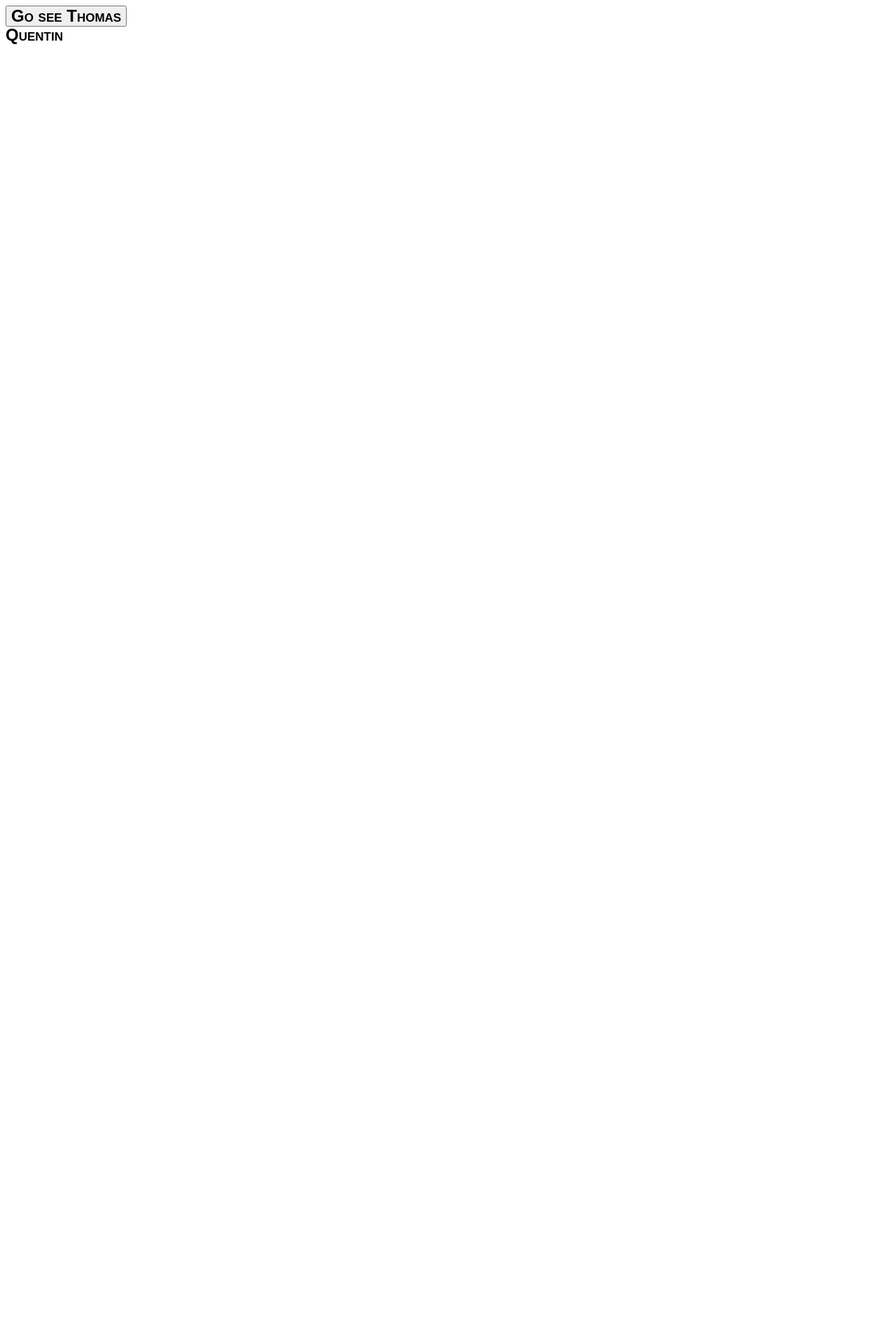
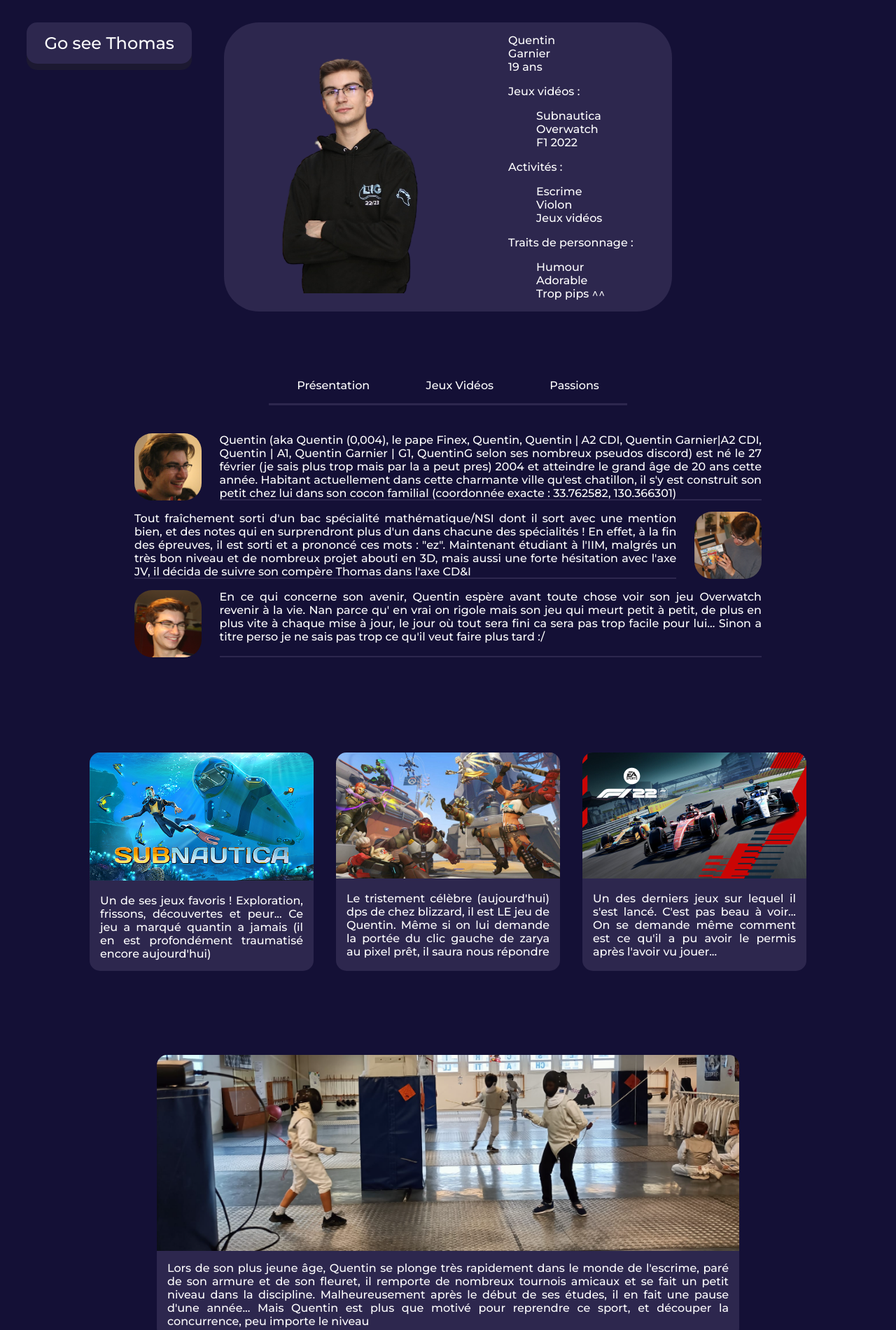
Before and after one commit to ThomasCandille/School_Training_Git, a plain HTML site: page quentin.html in a window 1280 px wide. Shown: the top 1900 px of the page at 70% size. Before the commit the page ends 800 px from the top, so only its background shows below. Drawn offline with Linux system fonts and the light colour scheme.

Commit message:
💥 all content added

```diff
--- /dev/null
+++ b/quentin.css
@@ -0,0 +1,237 @@
+@import url('https://fonts.googleapis.com/css2?family=Montserrat:wght@500&display=swap');
+
+*,*::before,*::after{
+  box-sizing: border-box;
+  font-family: 'Montserrat', sans-serif;
+  color: white;
+}
+
+body{
+  background-color: #141036;
+}
+
+#button_see_thomas {
+  position: fixed;
+  left: 3vw;
+  display: inline-block;
+  padding: 15px 25px;
+  font-size: 24px;
+  cursor: pointer;
+  text-align: center;
+  text-decoration: none;
+  outline: none;
+  color: #fff;
+  background-color: #2d274e;
+  border: none;
+  border-radius: 15px;
+  box-shadow: 0 9px #1c1931;
+}
+
+#button_see_thomas:hover {background-color: #231f3f}
+
+#button_see_thomas:active {
+  background-color: #18152b;
+  box-shadow: 0 5px #121020;
+  transform: translateY(4px);
+}
+
+ul{
+  list-style: none;
+}
+
+#first_div{
+  display: flex;
+  margin-top: 4vh;
+  margin-bottom: 10vh;
+  justify-content: center;
+}
+
+#first_div_element{
+  width: 50vw;
+  display: flex;
+  align-items: center;
+  justify-content: space-around;
+  background-color: #2d274e;
+  border-radius: 50px;
+}
+
+#img_quentin{
+  height: 45vh;
+}
+
+#navbar{
+  display: flex;
+  justify-content: center;
+}
+
+#navbar_container{
+  width: 40vw;
+  border-bottom: 3px solid #2d274e;
+  display: flex;
+  justify-content: space-around;
+}
+
+a:link {
+  text-decoration: none;
+}
+
+a:visited {
+  text-decoration: none;
+}
+
+a:hover {
+  text-decoration: underline;
+  text-transform: uppercase;
+  color: yellow;
+}
+
+a:active {
+  text-decoration:none;
+}
+
+#second_div{
+  display: flex;
+  justify-content: center;
+  margin-top: 5vh;
+  margin-bottom: 5vh;
+}
+
+#second_div_container{
+  width: 70vw;
+  display: flex;
+  flex-direction: column;
+}
+
+.second_div_p{
+  height: 12vh;
+  text-align: justify;
+  margin-top: 0;
+  border-bottom: 2px solid #2d274e;
+}
+
+#second_div_img_1{
+  height: 12vh;
+  margin-right: 2vw;
+  border-radius: 25px;
+  transition: 1s;
+}
+
+#second_div_img_1:hover{
+  transform: scale(150%);
+  transition: 1s;
+}
+
+#second_div_img_2{
+  height: 12vh;
+  margin-left: 2vw;
+  border-radius: 25px;
+  transition: 1s;
+}
+
+#second_div_img_2:hover{
+  transform: scale(150%);
+  transition: 1s;
+}
+
+#second_div_img_3{
+  height: 12vh;
+  margin-right: 2vw;
+  border-radius: 25px;
+  transition: 1s;
+}
+
+#second_div_img_3:hover{
+  transform: scale(150%);
+  transition: 1s;
+}
+
+.second_div_container_part{
+  display: flex;
+}
+
+#third_div{
+  display: flex;
+  justify-content: center;
+  margin-top: 15vh;
+  margin-bottom: 5vh;
+}
+
+#third_div_container{
+  width: 80vw;
+  display: flex;
+  flex-direction: row;
+  justify-content: space-between;
+}
+
+.third_div_container_part{
+  width: 25vw;
+  background-color: #2d274e;
+  border-radius: 15px;
+}
+
+.third_div_container_img{
+  width: 25vw;
+  border-radius: 15px 15px 0 0;
+}
+
+.third_div_container_p{
+  text-align: justify;
+  margin: 15px;
+}
+
+#fourth_div{
+  display: flex;
+  justify-content: center;
+  margin-top: 15vh;
+  margin-bottom: 5vh;
+}
+
+#fourth_div_container{
+  width: 65vw;
+  display: flex;
+  flex-direction: column;
+  align-items: center;
+}
+
+#fourth_div_container_img_1{
+  width: 65vw;
+  border-radius: 15px 15px 0 0;
+}
+
+#fourth_div_container_down{
+  display: flex;
+  width: 65vw;
+  flex-direction: row;
+  justify-content: space-evenly;
+
+}
+
+#fourth_div_container_part{
+  display: flex;
+  flex-direction: column;
+  justify-content: center;
+  align-items: center;
+  background-color: #2d274e;
+  border-radius: 15px;
+  margin-bottom: 5vh;
+}
+
+.fourth_div_container_down_part{
+  display: flex;
+  flex-direction: column;
+  justify-content: center;
+  align-items: center;
+  width: 25vw;
+  border-radius: 15px;
+  background-color: #2d274e;
+}
+
+.fourth_div_container_img{
+  width: 25vw;
+  border-radius: 15px 15px 0 0;
+}
+
+.fourth_div_container_p{
+  text-align: justify;
+  margin: 15px;
+}
--- a/quentin.html
+++ b/quentin.html
@@ -4,16 +4,158 @@
   <meta charset="UTF-8">
   <meta name="viewport" content="width=device-width, initial-scale=1.0">
   <title>Document</title>
-  <link rel="stylesheet" href="style.css">
+  <link rel="stylesheet" href="quentin.css">
   <script src="quentin.js" defer></script>
 </head>
 <body>
 
+  <button id="button_see_thomas"> Go see Thomas</button>
+
   <header>
-    <button id="button_see_thomas"> Go see Thomas</button>
+
+  <div id="first_div">
+
+    <div id="first_div_element">
+
+      <img id="img_quentin" src="quentin.png" alt="photo_quentin">
+      <div id="right_part">
+        <div class="right_part_text">
+          <p>Quentin <br>Garnier <br> 19 ans</p>
+        </div>
+        <div class="right_part_text">
+          <p> Jeux vidéos : <ul>
+          <li>Subnautica</li>
+          <li>Overwatch</li>
+          <li>F1 2022</li>
+          </ul></p>
+        </div>
+        <div class="right_part_text"> <p> Activités : <ul><li>Escrime</li>
+        <li>Violon</li>
+        <li>Jeux vidéos</li></ul></p></div>
+        <div class="right_part_text"> <p>Traits de personnage : <ul><li>Humour</li>
+        <li>Adorable</li>
+        <li>Trop pips ^^</li></ul></p> </div>
+      </div>
+
+    </div>
+
+  </div>
+
   </header>
 
-  Quentin
+  <div id="navbar">
+    <div id="navbar_container">
+      <div class="navbar_element"><a href="#second_div"><p>Présentation</p></a></div>
+      <div class="navbar_element"><a href="#third_div"><p>Jeux Vidéos</p></a></div>
+      <div class="navbar_element"><a href="#fourth_div"><p>Passions</p></a></div>
+    </div>
+  </div>
+
+  <div id="second_div">
+
+    <div id="second_div_container">
+
+      <div class="second_div_container_part">
+
+        <img id="second_div_img_1" src="quentin_head.png" alt="quentin_tete">
+
+        <p class="second_div_p">
+          Quentin (aka Quentin (0,004), le pape Finex, Quentin, Quentin | A2 CDI, Quentin Garnier|A2 CDI, Quentin | A1, Quentin Garnier | G1, QuentinG selon ses nombreux pseudos discord) est né le 27 février (je sais plus trop mais par la a peut pres) 2004 et atteindre le grand âge de 20 ans cette année. Habitant actuellement dans cette charmante ville qu'est chatillon, il s'y est construit son petit chez lui dans son cocon familial (coordonnée exacte : 33.762582, 130.366301)
+        </p>
+
+      </div>
+
+      <div class="second_div_container_part">
+
+        <p class="second_div_p">
+          Tout fraîchement sorti d'un bac spécialité mathématique/NSI dont il sort avec une mention bien, et des notes qui en surprendront plus d'un dans chacune des spécialités ! En effet, à la fin des épreuves, il est sorti et a prononcé ces mots : "ez". Maintenant étudiant à l'IIM, malgrés un très bon niveau et de nombreux projet abouti en 3D, mais aussi une forte hésitation avec l'axe JV, il décida de suivre son compère Thomas dans l'axe CD&I
+        </p>
+
+        <img id="second_div_img_2" src="quentin_happy.png" alt="quentin_tete">
+
+      </div>
+
+      <div class="second_div_container_part">
+
+        <img id="second_div_img_3" src="quentin_hype.png" alt="quentin_tete">
+
+        <p class="second_div_p">
+          En ce qui concerne son avenir, Quentin espère avant toute chose voir son jeu Overwatch revenir à la vie. Nan parce qu' en vrai on rigole mais son jeu qui meurt petit à petit, de plus en plus vite à chaque mise à jour, le jour où tout sera fini ca sera pas trop facile pour lui... Sinon a titre perso je ne sais pas trop ce qu'il veut faire plus tard :/
+        </p>
+
+      </div>
+
+    </div>
+
+  </div>
+
+  <div id="third_div">
+
+  <div id="third_div_container">
+
+    <div class="third_div_container_part">
+
+      <img class="third_div_container_img" src="subanutica.jpg" alt="subnautica">
+
+      <p class="third_div_container_p">Un de ses jeux favoris ! Exploration, frissons, découvertes et peur... Ce jeu a marqué quantin a jamais (il en est profondément traumatisé encore aujourd'hui)</p>
+
+    </div>
+
+    <div class="third_div_container_part">
+
+      <img class="third_div_container_img" src="overwatch.jpg" alt="overwatch">
+
+      <p class="third_div_container_p">Le tristement célèbre (aujourd'hui) dps de chez blizzard, il est LE jeu de Quentin. Même si on lui demande la portée du clic gauche de zarya au pixel prêt, il saura nous répondre</p>
+
+    </div>
+
+    <div class="third_div_container_part">
+
+      <img class="third_div_container_img" src="f12022.jpg" alt="f1 2022">
+
+      <p class="third_div_container_p">Un des derniers jeux sur lequel il s'est lancé. C'est pas beau à voir... On se demande même comment est ce qu'il a pu avoir le permis après l'avoir vu jouer...</p>
+
+    </div>
+
+  </div>
+
+  </div>
+
+<div id="fourth_div">
+
+  <div id="fourth_div_container">
+
+    <div id="fourth_div_container_part">
+
+      <img id="fourth_div_container_img_1" src="escrime.png" alt="escrime">
+
+      <p class="fourth_div_container_p">Lors de son plus jeune âge, Quentin se plonge très rapidement dans le monde de l'escrime, paré de son armure et de son fleuret, il remporte de nombreux tournois amicaux et se fait un petit niveau dans la discipline. Malheureusement après le début de ses études, il en fait une pause d'une année... Mais Quentin est plus que motivé pour reprendre ce sport, et découper la concurrence, peu importe le niveau</p>
+
+    </div>
+
+    <div id="fourth_div_container_down">
+
+      <div class="fourth_div_container_down_part">
+
+        <img class="fourth_div_container_img" src="violon.jpg" alt="violon">
+
+        <p class="fourth_div_container_p">Quentin a aussi gardé une petite fibre artistique, en effet, cette année, il se lance dans le violon, peut être nous prépare-t-il un spectacle de fin d'année où il reprendra les plus grands classiques ?</p>
+
+      </div>
+
+      <div class="fourth_div_container_down_part">
+
+        <img class="fourth_div_container_img" src="JV.jpg" alt="jeux vidéos">
+
+        <p class="fourth_div_container_p">Pour finir Quentin reste ce que l'on appelle un g@mer avec un arobase (le détail est important), un niveau tantôt incroyable, tantôt pitoyable, on ne sait jamais à quoi s'attendre avec lui !</p>
+
+      </div>
+
+    </div>
+
+  </div>
+
+</div>
 
 </body>
 </html>
```
Also changed, not shown: thomas.html (+1 -1 lines), JV.jpg (added), escrime.png (added), f12022.jpg (added), overwatch.jpg (added), quentin.png (added), quentin_happy.png (added), quentin_head.png (added), quentin_hype.png (added), subanutica.jpg (added), violon.jpg (added).
